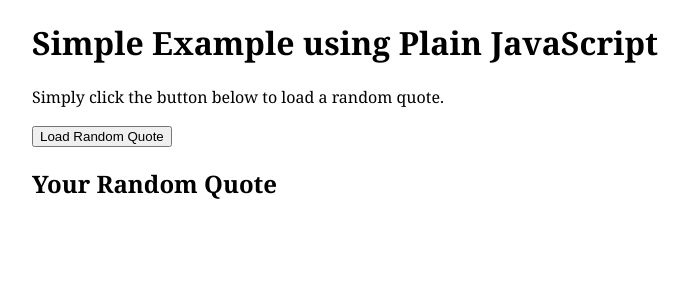
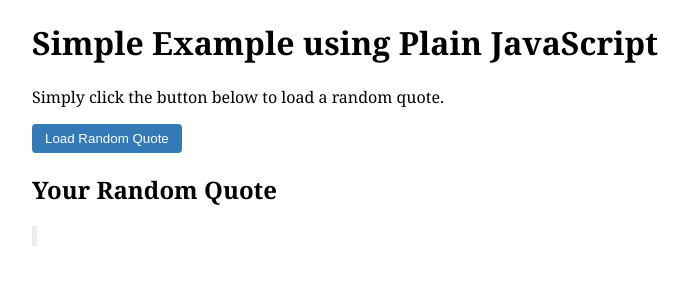
Before and after one commit to RachelleT/info2180-ajax, a PHP site: page /simple-ajax.php in a window 1280 px wide. Shown: the top 300 px of the page, without its empty margins (128-817 px from the left). Run offline with PHP 8.4, Linux system fonts and the light colour scheme.

Commit message:
styled the button and blockquote

```diff
--- a/simple-ajax.php
+++ b/simple-ajax.php
@@ -10,7 +10,7 @@
     <div class="container">
       <h1>Simple Example using Plain JavaScript</h1>
       <p>Simply click the button below to load a random quote.</p>
-      <button type="button" id="loadTextBtn">Load Random Quote</button>
+      <button type="button" id="loadTextBtn" class="btn">Load Random Quote</button>
 
       <h2>Your Random Quote</h2>
       <blockquote id="quote"></blockquote>
--- a/simple-jquery-ajax.php
+++ b/simple-jquery-ajax.php
@@ -11,7 +11,7 @@
     <div class="container">
       <h1>Simple Example of AJAX using jQuery</h1>
       <p>Simply click the button below to load a random quote.</p>
-      <button type="button" id="loadQuoteBtn">Load Random Quote</button>
+      <button type="button" id="loadQuoteBtn" class="btn">Load Random Quote</button>
 
       <h2>Your Random Quote</h2>
       <blockquote id="quote"></blockquote>
--- a/styles.css
+++ b/styles.css
@@ -23,6 +23,13 @@ footer {
   background: #f0f0f0;
   padding: 10px;
   margin-top: 10px;
+}
+
+blockquote {
+  padding: 10px 20px;
+  margin: 0 0 20px;
+  font-size: 17.5px;
+  border-left: 5px solid #eee;
 }
 
 /* Navigation */
```
